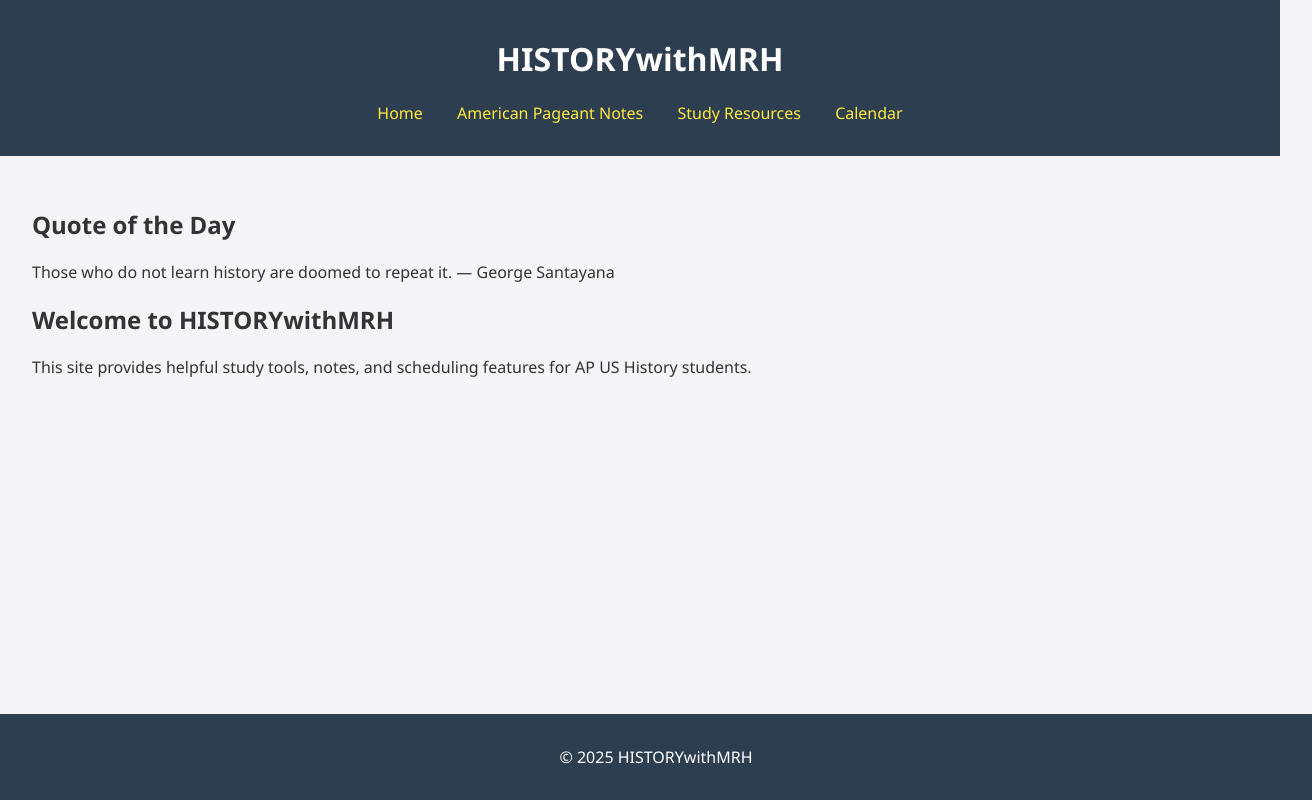
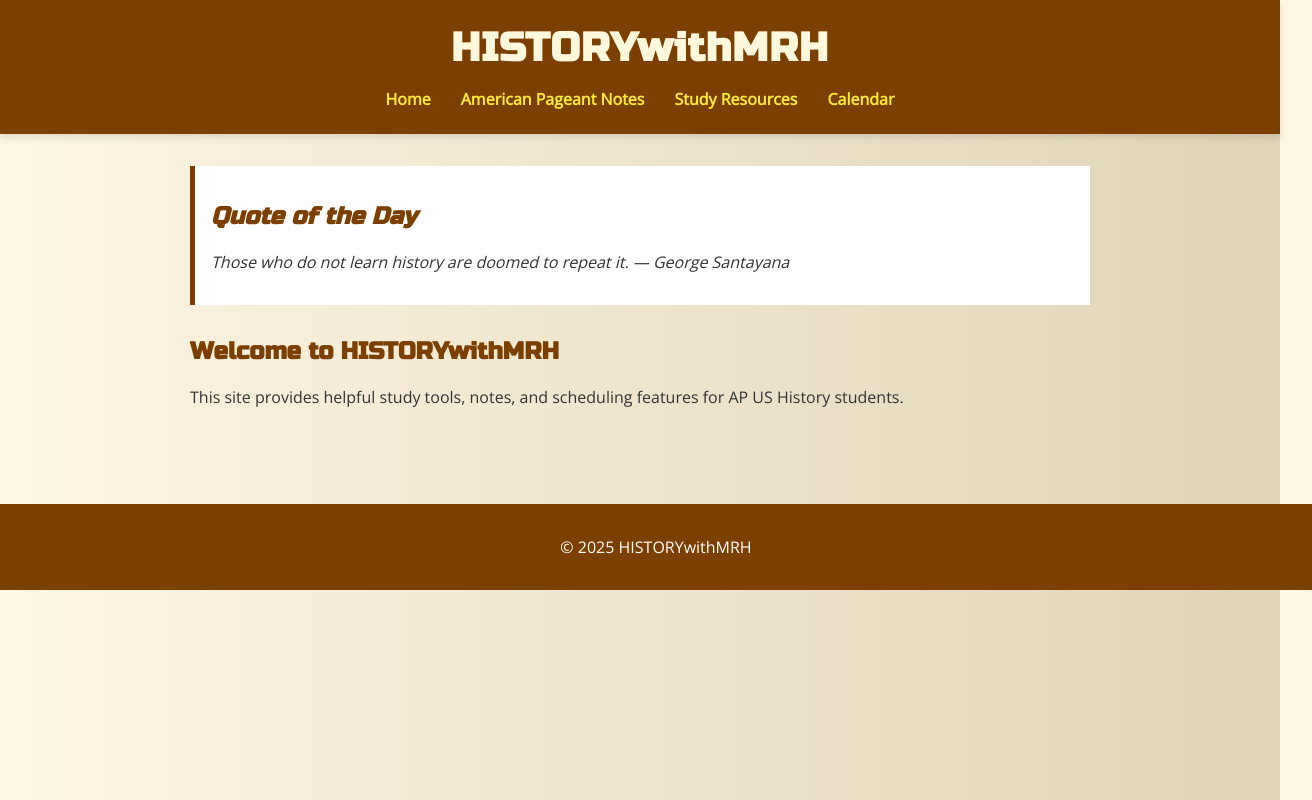
Before and after one commit to dxc1usive/historywithmrh, a plain HTML site: page index.html in a window 1280 px wide. Shown: the whole page, 1312 px wide, since content can reach past the window. Drawn offline with nearby package versions, Linux system fonts and the light colour scheme.

Commit message:
Add files via upload

```diff
--- a/style.css
+++ b/style.css
@@ -1,43 +1,79 @@
+
+@import url('https://fonts.googleapis.com/css2?family=Russo+One&family=Open+Sans&display=swap');
+
 body {
-    font-family: 'Segoe UI', sans-serif;
-    background: #f4f4f9;
+    font-family: 'Open Sans', sans-serif;
+    background: linear-gradient(to right, #fdf6e3, #e0d4b7);
     color: #333;
     margin: 0;
     padding: 0;
 }
 
 header {
-    background-color: #2d3e50;
-    color: white;
-    padding: 1em;
+    background: #7b3f00;
+    color: #fff8dc;
+    padding: 1.5em;
     text-align: center;
+    box-shadow: 0 4px 6px rgba(0,0,0,0.1);
+}
+
+header h1 {
+    font-family: 'Russo One', sans-serif;
+    font-size: 2.5em;
+    margin: 0;
+    letter-spacing: 1px;
 }
 
 nav ul {
     list-style-type: none;
     padding: 0;
+    margin: 1em 0 0 0;
+    display: flex;
+    justify-content: center;
+    flex-wrap: wrap;
 }
 
 nav li {
-    display: inline;
     margin: 0 15px;
 }
 
 nav a {
     color: #ffeb3b;
     text-decoration: none;
+    font-weight: bold;
+    transition: color 0.3s;
+}
+
+nav a:hover {
+    color: #fff;
 }
 
 main {
     padding: 2em;
+    max-width: 900px;
+    margin: auto;
+}
+
+main h2 {
+    font-family: 'Russo One', sans-serif;
+    color: #7b3f00;
+}
+
+section.quote {
+    background-color: #fff;
+    border-left: 5px solid #7b3f00;
+    padding: 1em;
+    margin-bottom: 2em;
+    font-style: italic;
 }
 
 footer {
-    background-color: #2d3e50;
+    background-color: #7b3f00;
     color: white;
     text-align: center;
     padding: 1em;
-    position: fixed;
+    margin-top: 3em;
+    position: relative;
     bottom: 0;
     width: 100%;
 }
```
